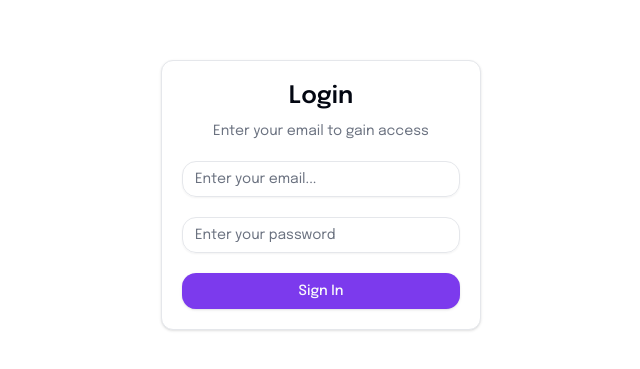
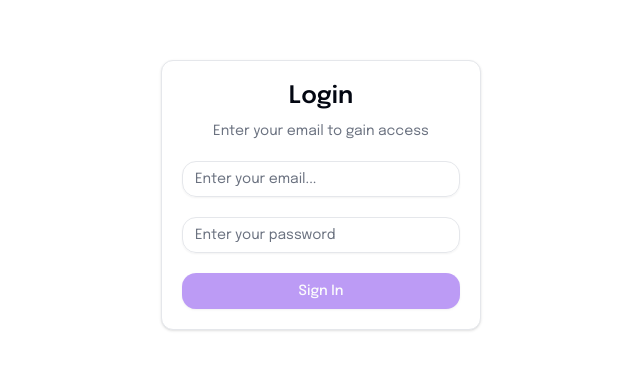
Before and after one commit to khaerulfalah23/pustaka-booking-cms, a Next.js app: page /signin in a window 1280 px wide. Shown: the part 205-574 px from the top of the page, without its empty margins (319-959 px from the left). Built offline with nearby package versions, Linux system fonts and the light colour scheme; no server answers.

Commit message:
refactor: create loading state

```diff
--- a/src/app/(auth)/signin/page.tsx
+++ b/src/app/(auth)/signin/page.tsx
@@ -22,20 +22,25 @@ const SignInPage = () => {
     resolver: zodResolver(signInFormSchema),
   });
 
+  const { isSubmitting, isValid } = form.formState;
+
   const onSubmit = async (val: z.infer<typeof signInFormSchema>) => {
+    const loadingToast = toast.loading('Loading...');
+    try {
       const authenticated = await signIn('credentials', {
         ...val,
         redirect: false,
       });
-
       if (authenticated?.error) {
         toast.error('Email or Password maybe wrong');
         return;
       }
-
+      toast.success('Login Success', { id: loadingToast });
       router.push('/');
+    } catch (error) {
+      toast.error('Something went wrong', { id: loadingToast });
+    }
   };
-
   return (
     <div className="relative w-full h-screen">
       <div className="absolute top-1/2 left-1/2 -translate-x-1/2 -translate-y-1/2 min-w-80">
@@ -78,7 +83,9 @@ const SignInPage = () => {
                   </FormItem>
                 )}
               />
-              <Button className=" w-full">Sign In</Button>
+              <Button disabled={!isValid || isSubmitting} className=" w-full">
+                Sign In
+              </Button>
             </form>
           </Form>
         </div>
```
Lines whose indentation alone changed are shown as unchanged.
